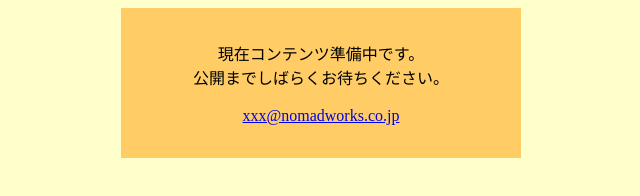
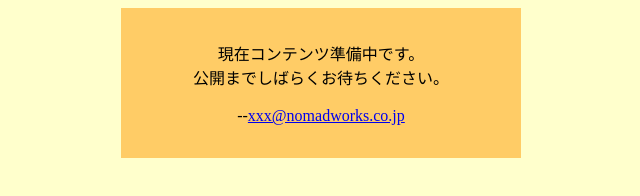
Before and after one commit to KoyasuJunya/home, a plain HTML site: page index.html in a window 1280 px wide. Shown: the full height of the page, 319-959 px from the left. Drawn offline with Linux system fonts and the light colour scheme.

Commit message:
Update index.html

```diff
--- a/index.html
+++ b/index.html
@@ -20,7 +20,7 @@ body {background-color:#ffffcc;
 現在コンテンツ準備中です。<br>
 公開までしばらくお待ちください。<br>
 <br>
-<a href="mailto:xxx@nomadworks.co.jp">xxx@nomadworks.co.jp</a>
+--<a href="mailto:xxx@nomadworks.co.jp">xxx@nomadworks.co.jp</a>
 
 </td>
 </tr>
```
